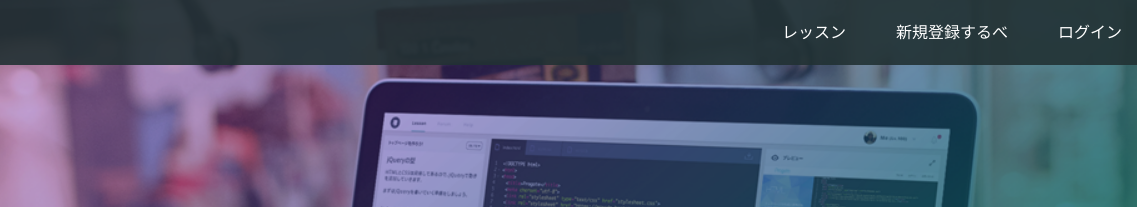
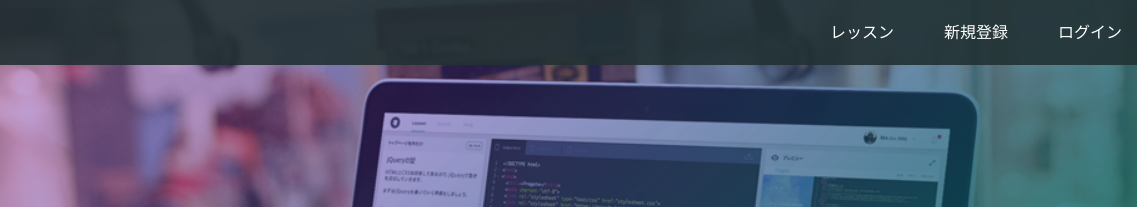
Before and after one commit to SF42/SF42.github.io, a plain HTML site: page index.html in a window 1280 px wide. Shown: the top 207 px of the page, 143-1280 px from the left. Drawn offline with Linux system fonts and the light colour scheme.

Commit message:
Update index.html

```diff
--- a/index.html
+++ b/index.html
@@ -16,7 +16,7 @@
       <span class="fa fa-bars menu-icon"></span>
       <div class="header-right">
         <a href="#">レッスン</a>
-        <a href="#">新規登録するべ</a>
+        <a href="#">新規登録</a>
         <a href="#" class="login">ログイン</a>
       </div>
     </div>
```
